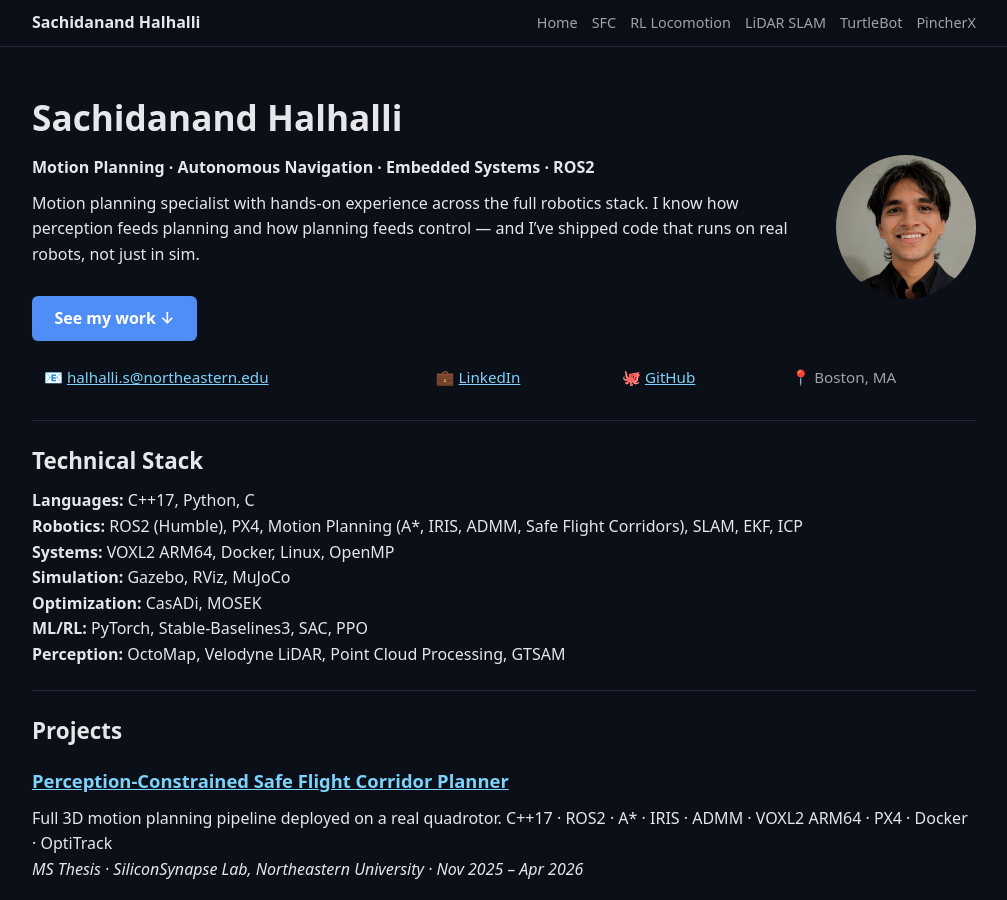
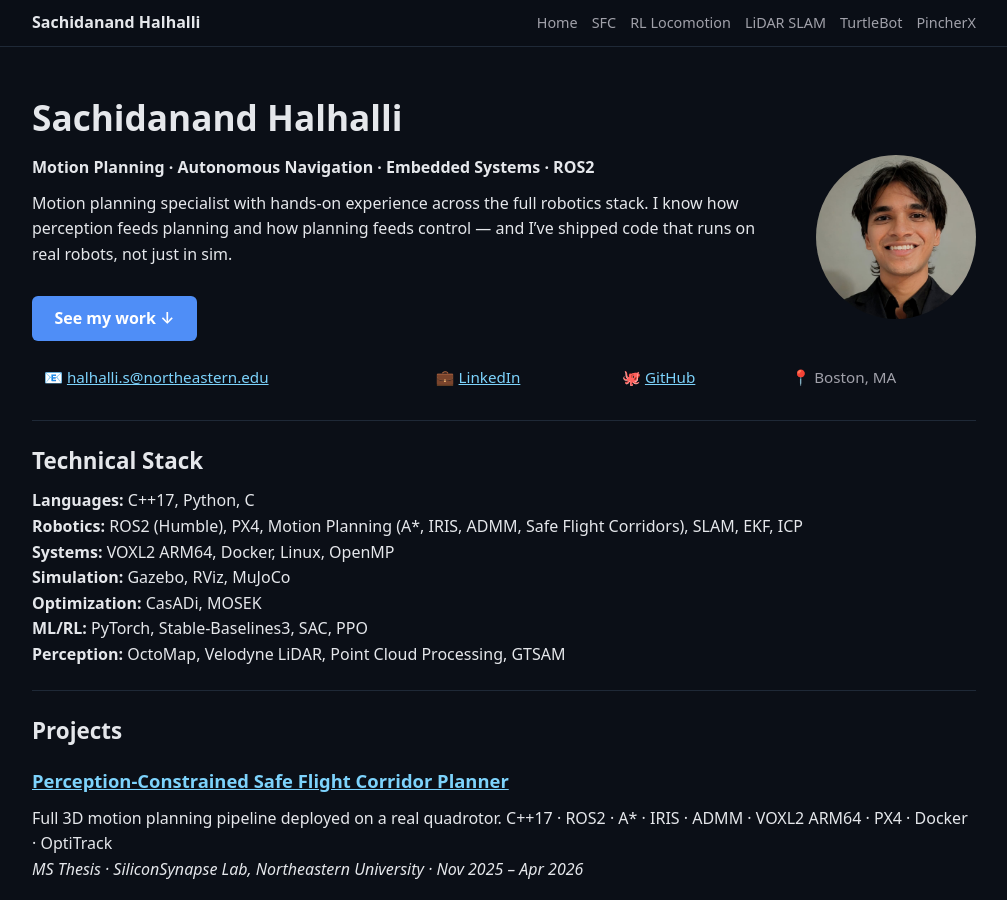
Before and after one commit to halhalli-s/halhalli-s.github.io, a Jekyll site: the page built from index.md, in a window 1280 px wide and 900 px high. Shown: the whole window, without its empty margins (136-1143 px from the left). Built offline with Jekyll 4.4.1, drawn with Linux system fonts in a browser that asks for light colours.

Commit message:
Update index.md

```diff
--- a/index.md
+++ b/index.md
@@ -5,7 +5,7 @@ title: Sachidanand Halhalli
 
 # Sachidanand Halhalli
 
-<img src="./Assets/images/profile_pic.jpeg" alt="Sachidanand Halhalli" style="width:140px;height:140px;border-radius:50%;object-fit:cover;object-position:center 8%;float:right;margin:0 0 1.5rem 2rem;">
+<img src="./Assets/images/profile_pic.jpeg" alt="Sachidanand Halhalli" style="width:160px;height:160px;border-radius:50%;object-fit:cover;object-position:center 8%;float:right;margin:0 0 1.5rem 2rem;">
 
 **Motion Planning · Autonomous Navigation · Embedded Systems · ROS2**
 
```
